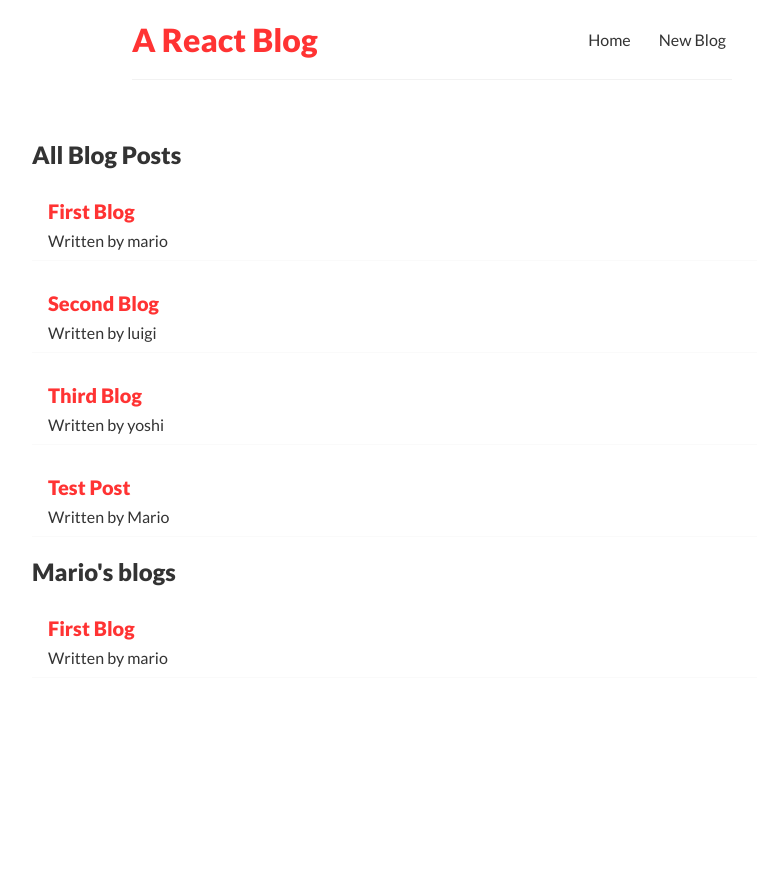
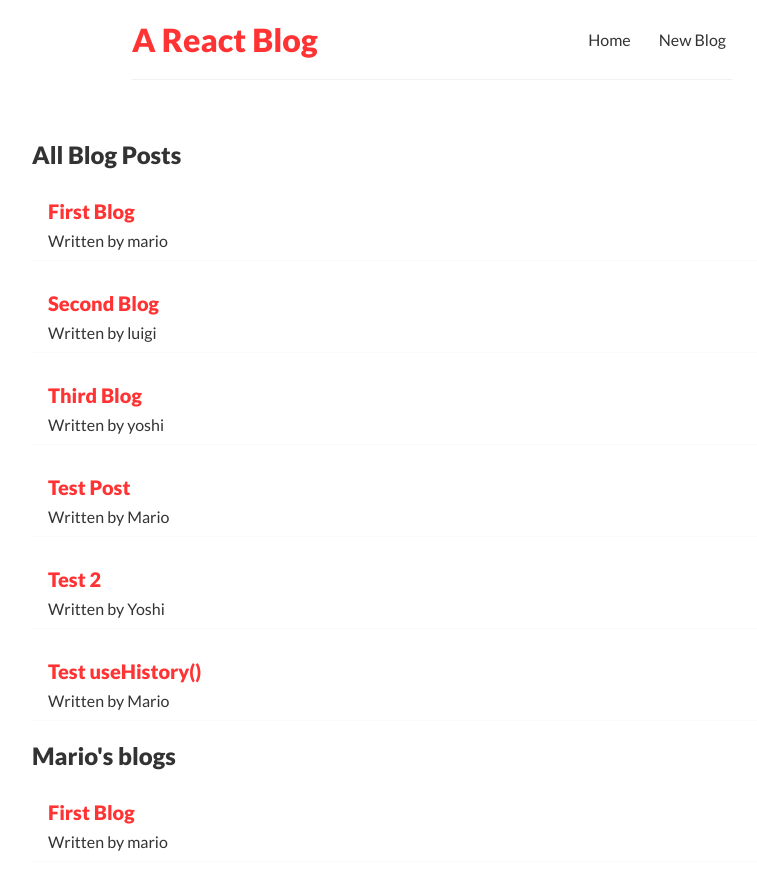
Before and after one commit to elbytes/react-blog, a React (Create React App) app: page / in a window 1280 px wide. Shown: the top 890 px of the page, without its empty margins (208-965 px from the left). Before the commit the page ends 800 px from the top, so only its background shows below. Built offline with nearby package versions, Linux system fonts and the light colour scheme; data requests are answered from the project's data file.

Commit message:
redirect to home after submit using useHistory

```diff
--- a/data/db.json
+++ b/data/db.json
@@ -23,6 +23,18 @@
       "body": "sdhsdhbsl",
       "author": "Mario",
       "id": 4
+    },
+    {
+      "title": "Test 2",
+      "body": "Testing....",
+      "author": "Yoshi",
+      "id": 5
+    },
+    {
+      "title": "Test useHistory()",
+      "body": "Lorem ipsum, dolor sit amet consectetur adipisicing elit. Aliquid quo consequatur at deleniti quos delectus dolore aut temporibus exercitationem porro quis, dicta, tempora beatae illo veniam blanditiis debitis sequi nam?Lorem ipsum, dolor sit amet consectetur adipisicing elit. Aliquid quo consequatur at deleniti quos delectus dolore aut temporibus exercitationem porro quis, dicta, tempora beatae illo veniam blanditiis debitis sequi nam?Lorem ipsum, dolor sit amet consectetur adipisicing elit. Aliquid quo consequatur at deleniti quos delectus dolore aut temporibus exercitationem porro quis, dicta, tempora beatae illo veniam blanditiis debitis sequi nam?Lorem ipsum, dolor sit amet consectetur adipisicing elit. Aliquid quo consequatur at deleniti quos delectus dolore aut temporibus exercitationem porro quis, dicta, tempora beatae illo veniam blanditiis debitis sequi nam?Lorem ipsum, dolor sit amet consectetur adipisicing elit. Aliquid quo consequatur at deleniti quos delectus dolore aut temporibus exercitationem porro quis, dicta, tempora beatae illo veniam blanditiis debitis sequi nam?Lorem ipsum, dolor sit amet consectetur adipisicing elit. Aliquid quo consequatur at deleniti quos delectus dolore aut temporibus exercitationem porro quis, dicta, tempora beatae illo veniam blanditiis debitis sequi nam?",
+      "author": "Mario",
+      "id": 6
     }
   ]
 }
--- a/src/Create.js
+++ b/src/Create.js
@@ -1,4 +1,5 @@
 import { useState } from 'react';
+import { useHistory } from 'react-router-dom';
 
 const Create = () => {
 
@@ -6,6 +7,7 @@ const Create = () => {
     const [body, setBody] = useState('');
     const [author, setAuthor] = useState('Mario');
     const [isPending, setIsPending] = useState(false);
+    const history = useHistory();
 
     const handleSubmit = (e) =>{
         e.preventDefault();
@@ -17,10 +19,11 @@ const Create = () => {
             headers: {"Content-Type" : "application/json"},
             body: JSON.stringify(blog)
         }).then(()=>{
-            console.log('new blog post added');
             setIsPending(false);
+            history.push('/');
         })
     }
+
     return (
         <div className="create">
             <h2>Create New Blog Post</h2>
```
Also changed, not shown: 1 other file (tests, documents, lock files or other folders).
